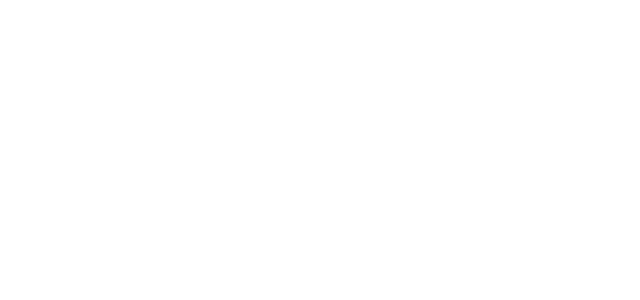
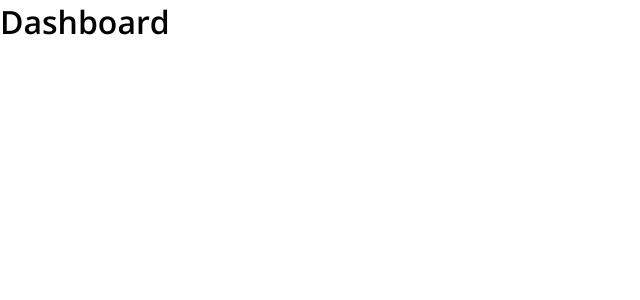
Before and after one commit to leonfoliveira/websocket-gui-client, a React (Create React App) app: page / in a window 1280 px wide. Shown: the top 300 px of the page, without its empty margins (0-640 px from the left). Built offline with nearby package versions, Linux system fonts and the light colour scheme.

Commit message:
feat: add Root component

```diff
--- a/package.json
+++ b/package.json
@@ -55,6 +55,7 @@
     "husky": "^6.0.0",
     "identity-obj-proxy": "^3.0.0",
     "lint-staged": "^10.5.4",
+    "node-sass": "^5.0.0",
     "prettier": "^2.2.1",
     "react-app-rewire-alias": "^1.0.3",
     "react-app-rewired": "^2.1.8",
--- a/public/index.html
+++ b/public/index.html
@@ -9,6 +9,11 @@
     <link rel="apple-touch-icon" href="%PUBLIC_URL%/logo192.png" />
     <link rel="manifest" href="%PUBLIC_URL%/manifest.json" />
     <title>React App</title>
+    <link rel="preconnect" href="https://fonts.gstatic.com" />
+    <link
+      href="https://fonts.googleapis.com/css2?family=Open+Sans:wght@400;600&display=swap"
+      rel="stylesheet"
+    />
   </head>
   <body>
     <noscript>You need to enable JavaScript to run this app.</noscript>
--- a/src/index.tsx
+++ b/src/index.tsx
@@ -1,11 +1,12 @@
 import React from 'react';
 import ReactDOM from 'react-dom';
 
+import Root from './main/root';
 import reportWebVitals from './reportWebVitals';
 
 ReactDOM.render(
   <React.StrictMode>
-    <span />
+    <Root />
   </React.StrictMode>,
   document.getElementById('root'),
 );
--- /dev/null
+++ b/src/main/root.tsx
@@ -0,0 +1,9 @@
+import React from 'react';
+
+import Dashboard from '@/presentation/dashboard/dashboard';
+
+import '@/presentation/styles/global.scss';
+
+const Root: React.FC = () => <Dashboard />;
+
+export default Root;
--- /dev/null
+++ b/src/presentation/dashboard/dashboard.tsx
@@ -0,0 +1,5 @@
+import React from 'react';
+
+const Dashboard: React.FC = () => <h1>Dashboard</h1>;
+
+export default Dashboard;
--- /dev/null
+++ b/src/presentation/styles/global.scss
@@ -0,0 +1,7 @@
+* {
+  margin: 0;
+  padding: 0;
+  outline: 0;
+  box-sizing: border-box;
+  font-family: 'Open Sans', sans-serif;
+}
```
Also changed, not shown: src/presentation/styles/colors.scss (added, +9 -0 lines), 1 other file (tests, documents, lock files or other folders).
